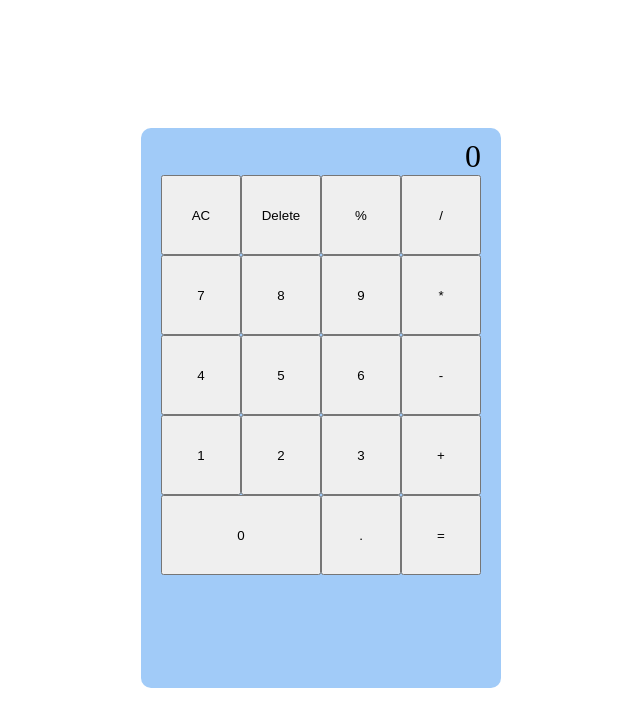
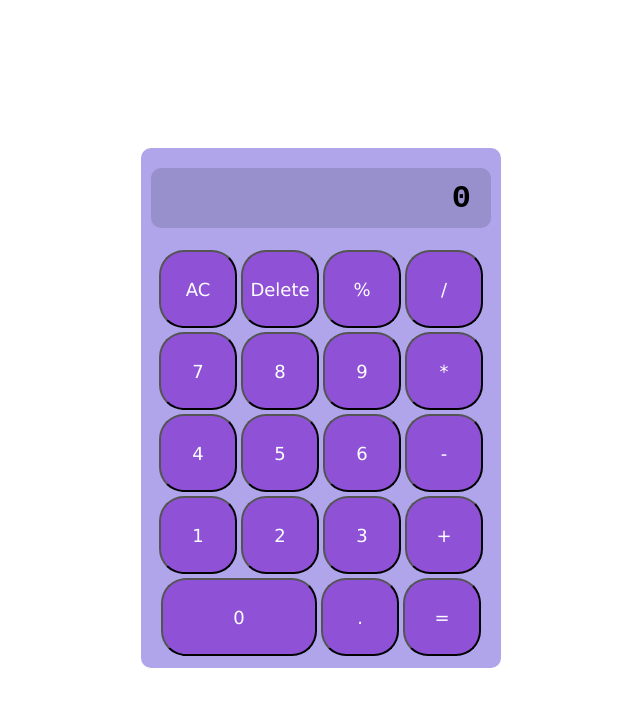
Before and after one commit to eric-suzuki-dev/personal_project-01-calculator, a React (Vite) app: page / in a window 1280 px wide. Shown: the top 726 px of the page, without its empty margins (327-967 px from the left). Built offline with nearby package versions, Linux system fonts and the light colour scheme.

Commit message:
Update Design

```diff
--- a/src/App.css
+++ /dev/null
@@ -1,9 +0,0 @@
- #root {
-  display: flex;
-  justify-content: center;
-  align-items: center;
-  height: 100vh;
-  width: 100vw;
-  /* padding: 2rem; */
-  text-align: center;
-}
--- a/src/App.jsx
+++ b/src/App.jsx
@@ -1,5 +1,4 @@
 import Calculator from "./components/Calculator/Calculator.jsx";
-import "./App.css"
 
 const App = () =>{
 return (
--- a/src/components/BtnPanel/BtnPanel.css
+++ b/src/components/BtnPanel/BtnPanel.css
@@ -1,9 +1,16 @@
-.btnPanel button{
-        width: 80px;
-        height: 80px;
+.btnPanel button {
+    width: 78px;
+    height: 78px;
+    margin: 2px;
+    background-color: rgba(128, 44, 207, 0.678);
+    border-radius: 25px;
+    cursor: pointer;
+    color: white;
+    font-size: 18px;
+    font-family: Verdana, Geneva, Tahoma, sans-serif;
 }
 
-.btnPanel .zero{
-        width: 160px;
-        height: 80px;
+.btnPanel .zero {
+    width: 156px;
+    height: 78px;
 }
--- a/src/components/Display/Display.css
+++ b/src/components/Display/Display.css
@@ -1,6 +1,16 @@
 .display{
-    width: 320px;
-    margin:  0 auto;
-    text-align:  right;
+    height: 60px;
+    width: 100%;
+    margin: 10px 0 20px;
+    padding: 0 20px;
     font-size: 32px;
+    background-color: #2835412d;
+    border-radius: 10px;
+    display: flex;
+    align-items: center;
+    justify-content: flex-end;
+    color: rgb(0, 0, 0);
+    font-weight: bold;
+    box-sizing: border-box;
+    font-family: 'Courier New', Courier, monospace;
 }
--- a/src/components/Wrapper/Wrapper.css
+++ b/src/components/Wrapper/Wrapper.css
@@ -1,7 +1,8 @@
 .wrapper {
     width: 340px;
-    height: 540px;
+    height: 500px;
     padding: 10px;
     border-radius: 10px;
-    background-color: #a1cbf8;
+    background-color: #2400c75b;
+
   }
--- a/src/index.css
+++ b/src/index.css
@@ -1,68 +1,8 @@
-/* :root {
-  font-family: Inter, system-ui, Avenir, Helvetica, Arial, sans-serif;
-  line-height: 1.5;
-  font-weight: 400;
-
-  color-scheme: light dark;
-  color: rgba(255, 255, 255, 0.87);
-  background-color: #242424;
-
-  font-synthesis: none;
-  text-rendering: optimizeLegibility;
-  -webkit-font-smoothing: antialiased;
-  -moz-osx-font-smoothing: grayscale;
+#root {
+  display: flex;
+  justify-content: center;
+  align-items: center;
+  height: 100vh;
+  width: 100vw;
+  text-align: center;
 }
-
-a {
-  font-weight: 500;
-  color: #646cff;
-  text-decoration: inherit;
-}
-a:hover {
-  color: #535bf2;
-}
-
-body {
-  margin: 0;
-  display: flex;
-  place-items: center;
-  min-width: 320px;
-  min-height: 100vh;
-}
-
-h1 {
-  font-size: 3.2em;
-  line-height: 1.1;
-}
-
-button {
-  border-radius: 8px;
-  border: 1px solid transparent;
-  padding: 0.6em 1.2em;
-  font-size: 1em;
-  font-weight: 500;
-  font-family: inherit;
-  background-color: #1a1a1a;
-  cursor: pointer;
-  transition: border-color 0.25s;
-}
-button:hover {
-  border-color: #646cff;
-}
-button:focus,
-button:focus-visible {
-  outline: 4px auto -webkit-focus-ring-color;
-}
-
-@media (prefers-color-scheme: light) {
-  :root {
-    color: #213547;
-    background-color: #ffffff;
-  }
-  a:hover {
-    color: #747bff;
-  }
-  button {
-    background-color: #f9f9f9;
-  }
-} */
```
